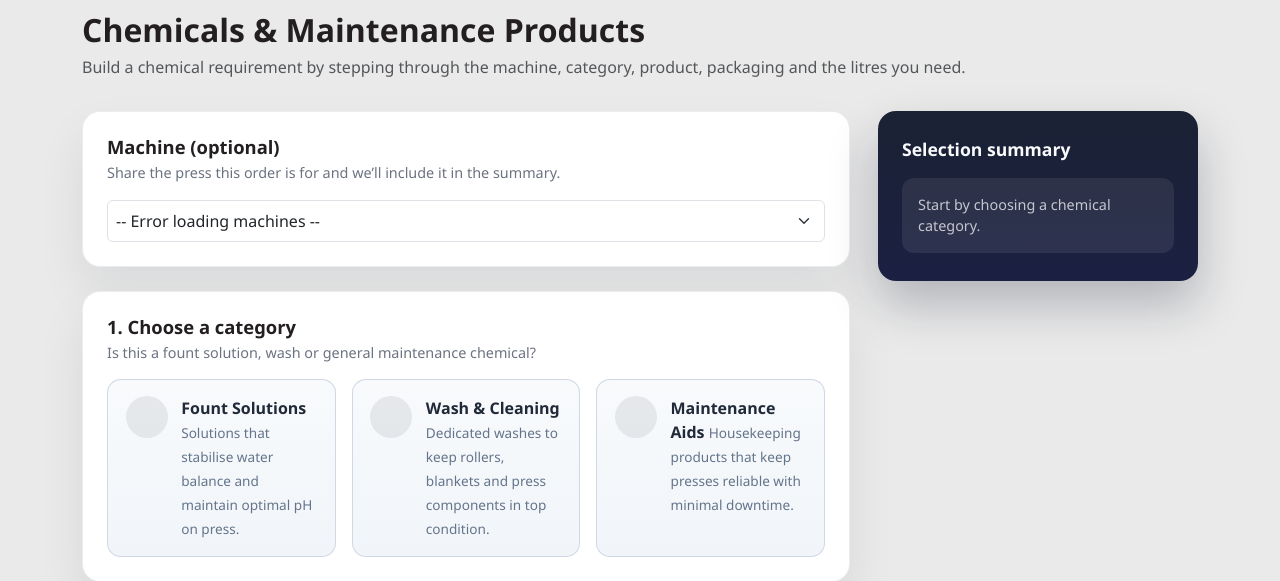
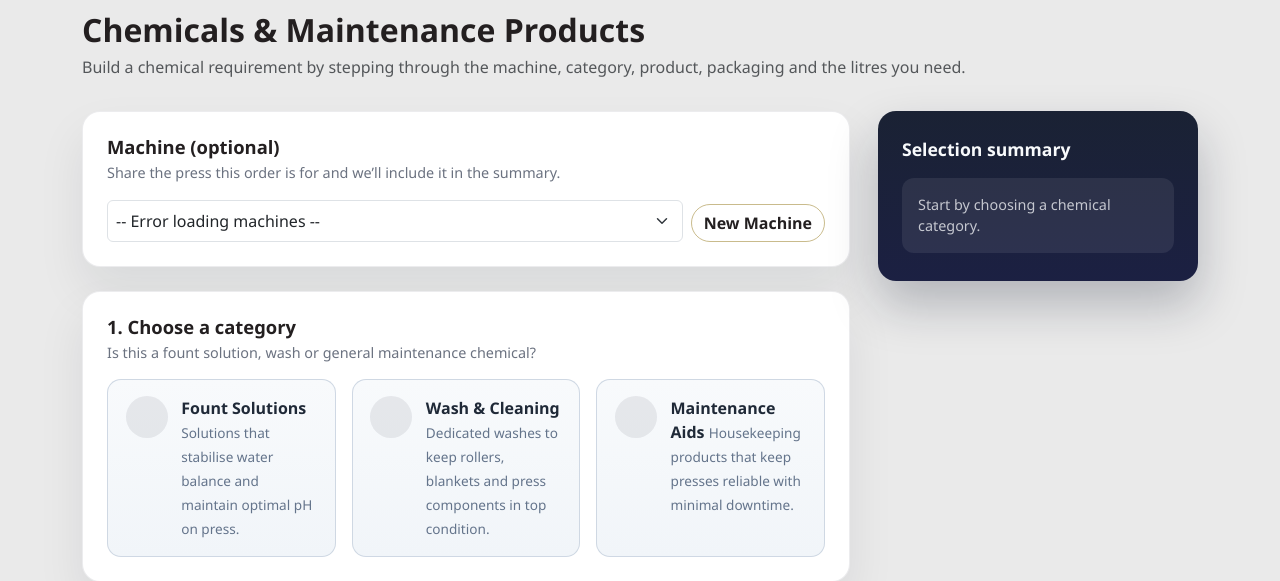
Before and after one commit to ADCY245/comp, a Python web app: template templates/user/products/chemicals/chemicals.html in a window 1280 px wide. Shown: the part 174-755 px from the top of the page. Run offline with Jinja, Linux system fonts and the light colour scheme; the template is opened without the code that fills it, so the values that code supplies are empty; some libraries are stand-ins or nearby versions.

Commit message:
feat: add New Machine button to chemicals page
- Add flex layout wrapper around machine selection dropdown
- Include New Machine button with gold outline styling
- Link to add_machine route with proper return navigation
- Maintain consistency with MPack and Blankets page layouts
- Uses existing btn-outline-gold class and FontAwesome icons

```diff
--- a/templates/user/products/chemicals/chemicals.html
+++ b/templates/user/products/chemicals/chemicals.html
@@ -24,9 +24,18 @@
             <h3 class="chem-step__title">Machine (optional)</h3>
             <p class="chem-step__helper">Share the press this order is for and we&rsquo;ll include it in the summary.</p>
           </div>
-          <select class="form-select" id="machineSelect" aria-label="Select Machine">
-            <option value="">-- Select Machine (optional) --</option>
-          </select>
+          <div class="d-flex align-items-end gap-2">
+            <div class="flex-grow-1">
+              <select class="form-select" id="machineSelect" aria-label="Select Machine">
+                <option value="">-- Select Machine (optional) --</option>
+              </select>
+            </div>
+            <div>
+              <a href="{{ url_for('add_machine', next=url_for('chemicals_maintenance')) }}" class="btn btn-outline-gold">
+                <i class="fas fa-plus"></i> New Machine
+              </a>
+            </div>
+          </div>
         </section>
 
         <section class="chem-step" id="chemStepCategory">
```
